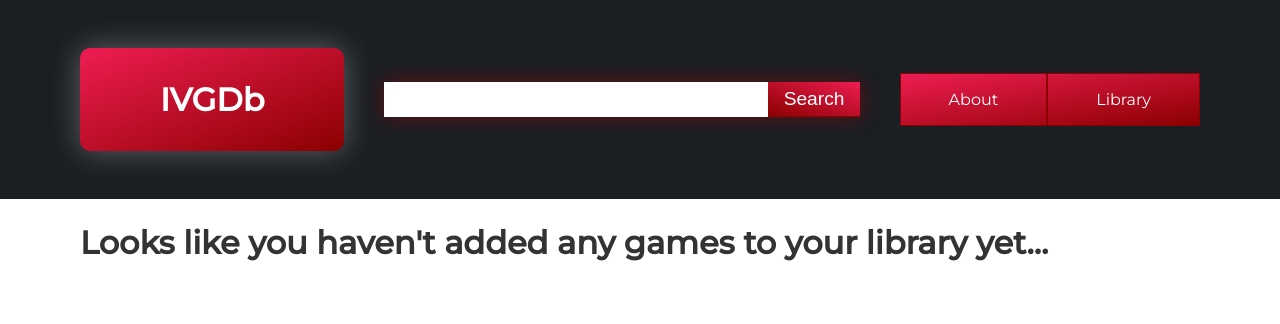
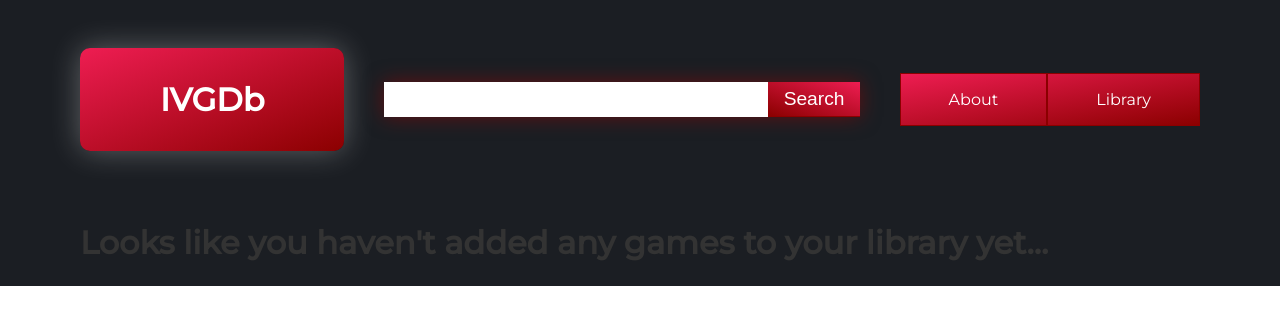
Before and after one commit to joaquinllopez00/video-games-imbd, a React (Create React App) app: page /library in a window 1280 px wide. Shown: the top 324 px of the page. Built offline with nearby package versions, Linux system fonts and the light colour scheme.

Commit message:
Added news carosoul , load more, bgcolorchanges

```diff
--- a/src/components/Library.js
+++ b/src/components/Library.js
@@ -65,7 +65,8 @@ const StyledGame = styled(motion.div)`
 
 const GameList = styled(motion.div)`
   padding: 0rem 5rem;
-  h2 {
+  background: #1b1e23;
+  s h2 {
     padding: 5rem 0rem;
   }
 
```
